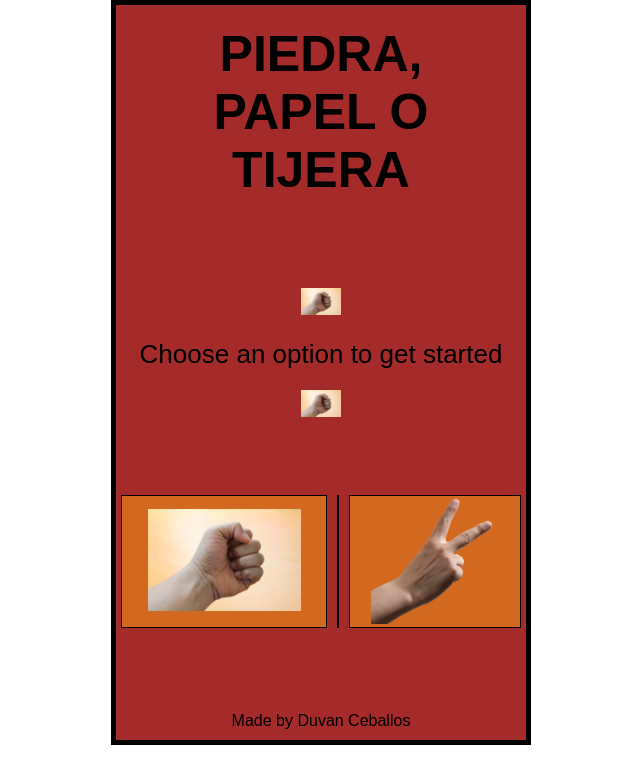
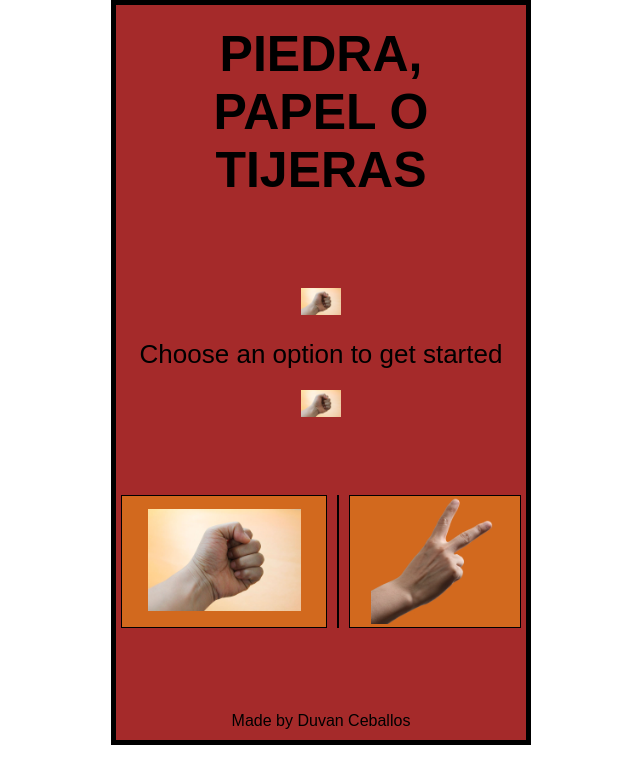
Before and after one commit to CosmicGoals/Game, a plain HTML site: page index.html in a window 1280 px wide. Shown: the whole page, without its empty margins (319-959 px from the left). Drawn offline with Linux system fonts and the light colour scheme.

Commit message:
Name
Name

```diff
--- a/index.html
+++ b/index.html
@@ -9,7 +9,7 @@
 </head>
 <body>
     <div class="container">
-        <h1>PIEDRA, PAPEL O TIJERA</h1>
+        <h1>PIEDRA, PAPEL O TIJERAS</h1>
 
         <div id="result">
 
```
